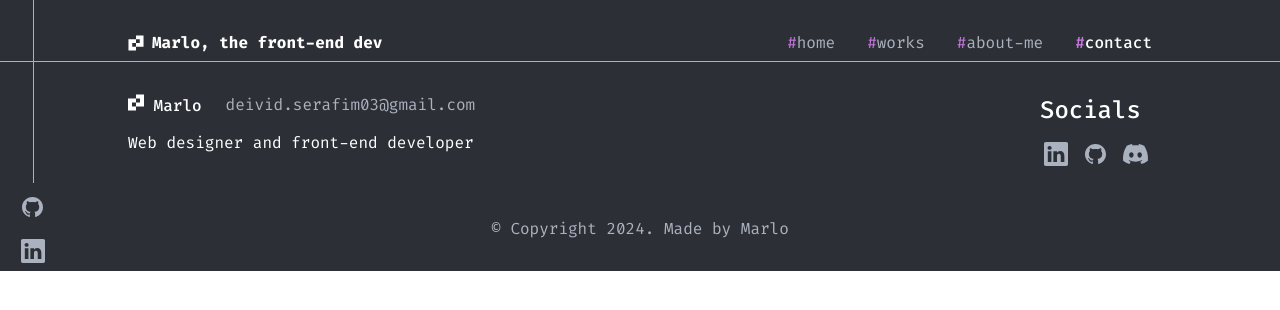
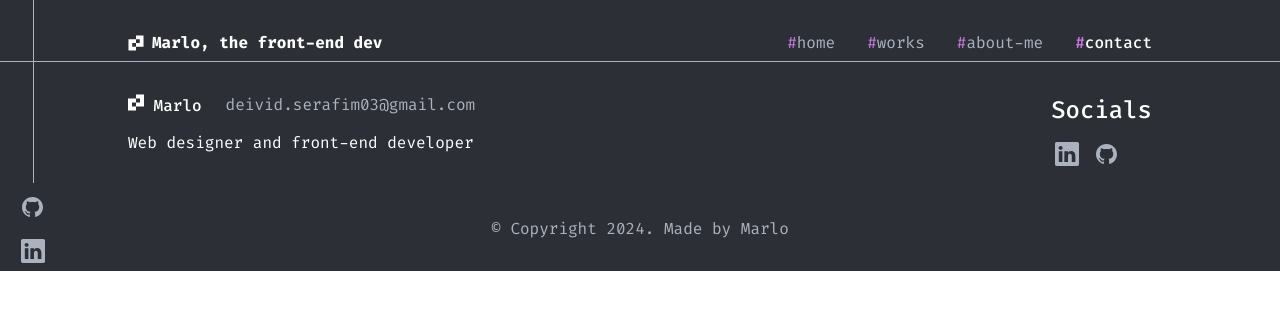
Before and after one commit to MarloIkhodi/portfolio-react, a React (Create React App) app: page /contact in a window 1280 px wide. Shown: the top 310 px of the page. Built offline with nearby package versions, Linux system fonts and the light colour scheme.

Commit message:
discord removed

```diff
--- a/src/components/footer/index.jsx
+++ b/src/components/footer/index.jsx
@@ -27,9 +27,6 @@ export default function Footer() {
               <a href="https://github.com/MarloIkhodi" target="_blank">
                 <img src={Github} alt="Github" />
               </a>
-              <a href="https://discord.com/users/marlonekk" target="_blank">
-                <img src={Discord} alt="Discord" />
-              </a>
             </div>
           </section>
         </section>
```
